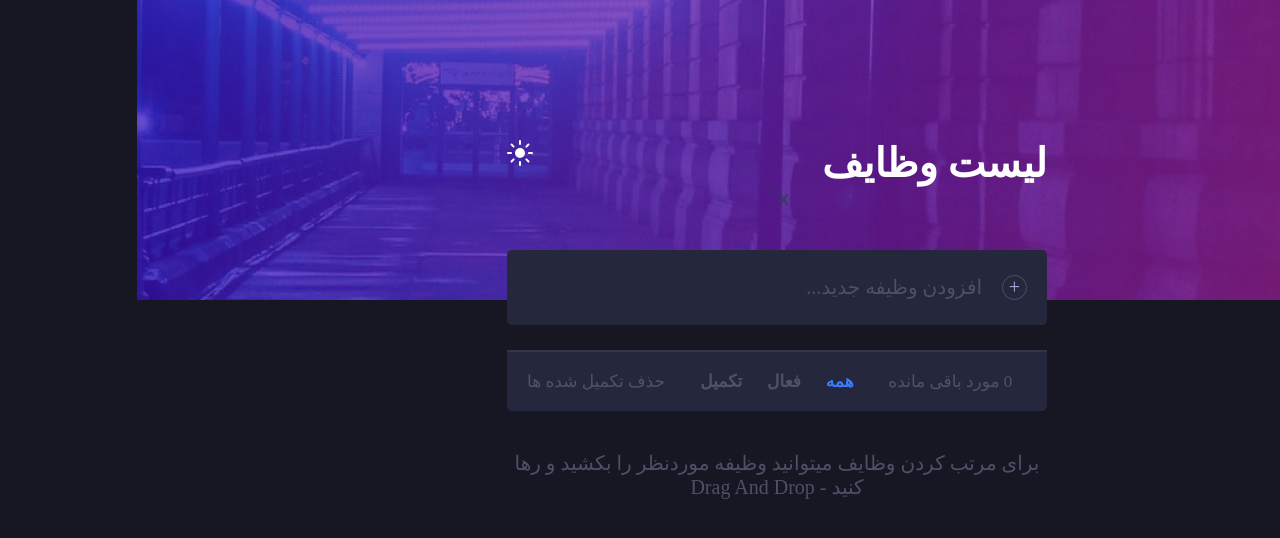
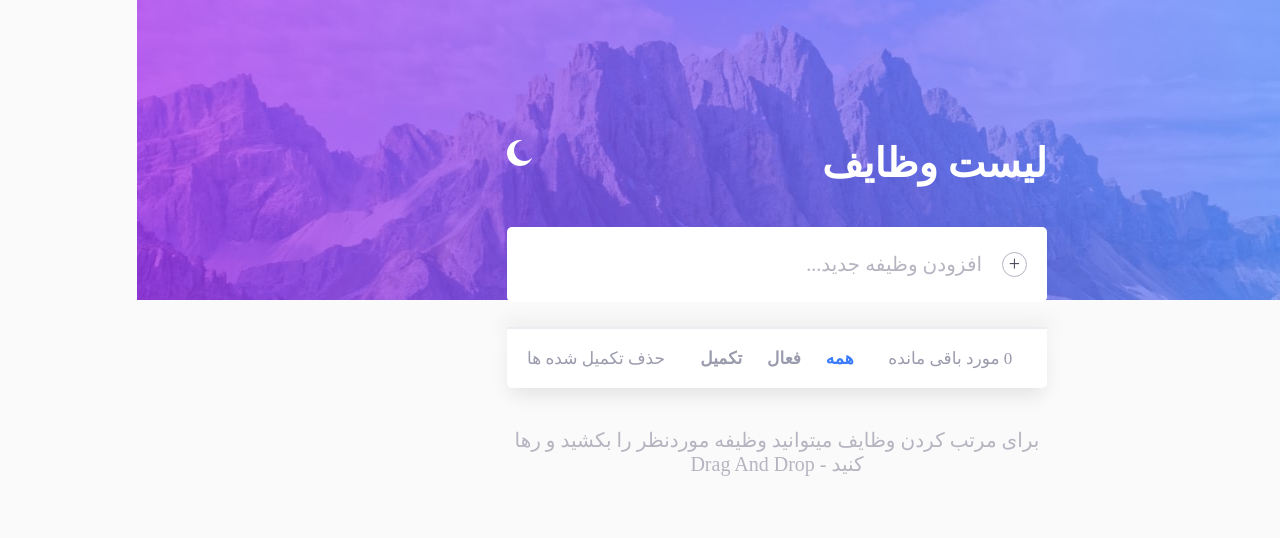
Before and after one commit to HamidrezaNamaeiDEV/TodoApp_Vue_compositonAPI, a Vue app: page / in a window 1280 px wide. Both pictures are taken after a click on the button 383 px from the left and 153 px from the top of the page. Shown: the top 538 px of the page. Built offline with nearby package versions, Linux system fonts and the light colour scheme; a web font is replaced by a local one.

Commit message:
feat : add dark & light theme functions

```diff
--- a/src/components/AppHeader.vue
+++ b/src/components/AppHeader.vue
@@ -2,13 +2,32 @@
       <header class="card">
     <h1>لیست وظایف </h1>
 
-    <button id="theme-switcher">
-      <img src="../../public/assets/images/icon-sun.svg" alt="Change color theme" />
+    <button id="theme-switcher" @click="changeTheme">
+      <img v-if="defaultTheme == 'dark'" :src= this.sunImage alt="Change color theme" />
+      <img v-else :src= this.moonImage alt="Change color theme" />
     </button>
-  </header>x``
+  </header>
 </template>
 <script>
 export default{
-
+    data() {
+      return {
+        sunImage : "assets/images/icon-sun.svg",
+        moonImage : "assets/images/icon-moon.svg",
+        defaultTheme : 'dark',
+      }
+    },
+    methods:{
+      changeTheme(){
+        if (this.defaultTheme == "dark") {
+          this.defaultTheme = "light"
+          document.querySelector('body').classList.add('light')
+        }
+        else{
+          this.defaultTheme = "dark"
+          document.querySelector('body').classList.remove('light')
+        }
+      }
+    }
 }
 </script>
```
